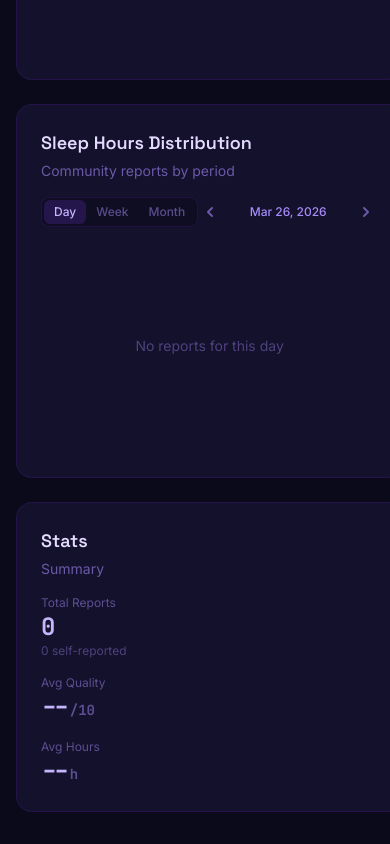
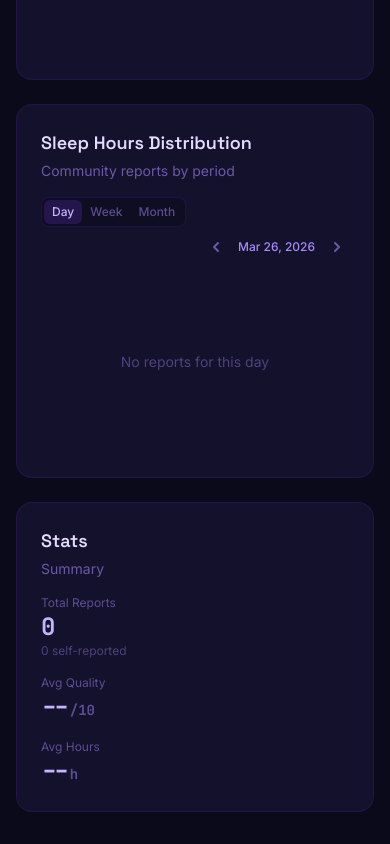
Before and after one commit to DevinMB/noaa-swpc-sleep-tracker, a Next.js app: page /sleep in a window 390 px wide. Shown: the part 942-1786 px from the top of the page. Built offline with nearby package versions, Linux system fonts and the light colour scheme; no server answers; the database is empty.

Commit message:
mobile adjustment

```diff
--- a/src/components/sleep/SleepDistribution.tsx
+++ b/src/components/sleep/SleepDistribution.tsx
@@ -132,14 +132,14 @@ export function SleepDistribution({ data }: SleepDistributionProps) {
   return (
     <div className="flex h-full flex-col">
       {/* Controls */}
-      <div className="mb-3 flex items-center justify-between">
+      <div className="mb-3 flex flex-col gap-2 sm:flex-row sm:items-center sm:justify-between">
         {/* Group mode toggle */}
-        <div className="flex rounded-lg border border-cosmic-800/30 bg-surface-dark/50 p-0.5">
+        <div className="flex self-start rounded-lg border border-cosmic-800/30 bg-surface-dark/50 p-0.5">
           {(["day", "week", "month"] as GroupMode[]).map((m) => (
             <button
               key={m}
               onClick={() => setMode(m)}
-              className={`rounded-md px-2.5 py-1 text-xs font-medium transition-all ${
+              className={`rounded-md px-2 py-1 text-xs font-medium transition-all ${
                 mode === m
                   ? "bg-cosmic-500/20 text-cosmic-200"
                   : "text-cosmic-300/50 hover:text-cosmic-300"
@@ -151,7 +151,7 @@ export function SleepDistribution({ data }: SleepDistributionProps) {
         </div>
 
         {/* Date navigation */}
-        <div className="flex items-center gap-1.5">
+        <div className="flex items-center gap-1 self-end">
           <button
             onClick={() => navigate(-1)}
             className="rounded-md p-1 text-cosmic-300/60 transition-colors hover:bg-cosmic-500/10 hover:text-cosmic-200"
@@ -172,7 +172,7 @@ export function SleepDistribution({ data }: SleepDistributionProps) {
 
           <button
             onClick={goToToday}
-            className="min-w-[120px] rounded-md px-2 py-1 text-center text-xs font-medium text-cosmic-300 transition-colors hover:bg-cosmic-500/10 hover:text-cosmic-200"
+            className="shrink-0 rounded-md px-1.5 py-1 text-center text-xs font-medium text-cosmic-300 transition-colors hover:bg-cosmic-500/10 hover:text-cosmic-200"
           >
             {formatDateLabel(displayAnchor, mode)}
           </button>
```
